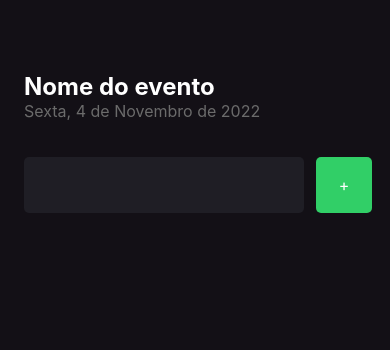
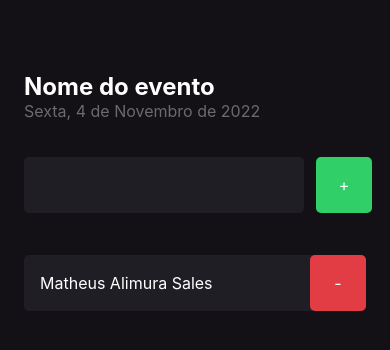
Before and after one commit to SalesMatheus/react-native-imhere, a React Native app: screen / in a window 390 px wide. Shown: the top 350 px of the page. Built offline with nearby package versions, Linux system fonts and the light colour scheme.

Commit message:
feat: Add participant component

```diff
--- /dev/null
+++ b/src/components/Participant/index.tsx
@@ -0,0 +1,16 @@
+import React from "react";
+
+import { View, Text, TouchableOpacity } from "react-native";
+import { styles } from "./styles";
+
+export function Participant() {
+  return (
+    <View style={styles.container}>
+      <Text style={styles.name}>Matheus Alimura Sales</Text>
+
+      <TouchableOpacity style={styles.button}>
+        <Text style={styles.buttonText}> - </Text>
+      </TouchableOpacity>
+    </View>
+  );
+}
--- /dev/null
+++ b/src/components/Participant/styles.ts
@@ -0,0 +1,30 @@
+import { StyleSheet } from "react-native";
+
+export const styles = StyleSheet.create({
+  container: {
+    width: "100%",
+    backgroundColor: "#1F1E25",
+    borderRadius: 5,
+    flexDirection: "row",
+    alignItems: "center",
+    marginBottom: 10,
+  },
+  name: {
+    flex: 1,
+    fontSize: 16,
+    marginLeft: 16,
+    color: "#FFF",
+  },
+  button: {
+    height: 56,
+    width: 56,
+    borderRadius: 5,
+    backgroundColor: "#E23C44",
+    alignItems: "center",
+    justifyContent: "center",
+  },
+  buttonText: {
+    color: "#FFF",
+    fontSize: 16,
+  },
+});
--- a/src/screens/Home/index.tsx
+++ b/src/screens/Home/index.tsx
@@ -1,5 +1,7 @@
 import React from "react";
 import { Text, TextInput, TouchableOpacity, View } from "react-native";
+
+import { Participant } from "../../components/Participant";
 
 import { styles } from "./styles";
 
@@ -18,9 +20,11 @@
         <TextInput style={styles.input} placeholderTextColor="#6B6B6B" />
 
         <TouchableOpacity style={styles.button} onPress={handlePArticipanteAdd}>
-          <Text style={styles.buttonText}>+</Text>
+          <Text style={styles.buttonText}> + </Text>
         </TouchableOpacity>
       </View>
+
+      <Participant />
     </View>
   );
 }
```
